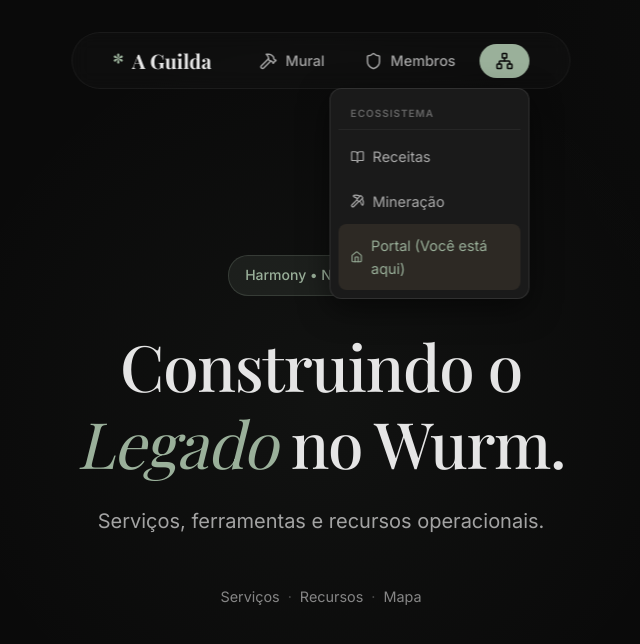
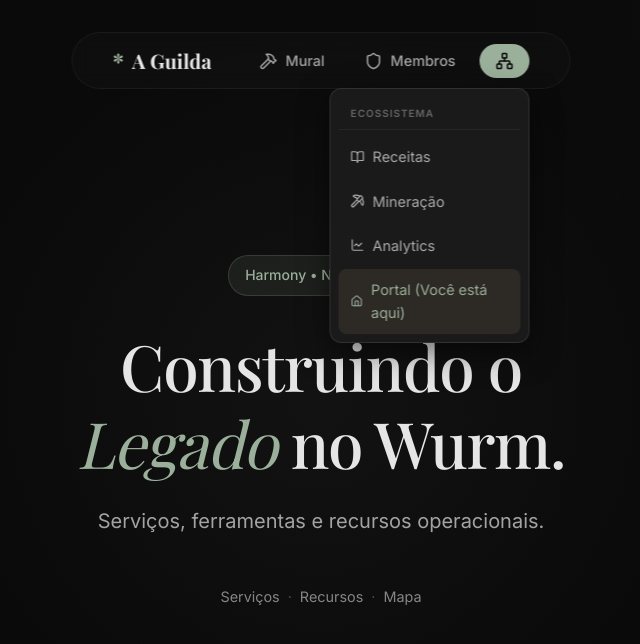
Before and after one commit to Jotasiete7/wurm-aguild-site, a React (Vite) app: page / in a window 1280 px wide. Both pictures are taken after a click on the button "Ecossistema A Guilda". Shown: the top 644 px of the page, without its empty margins (319-959 px from the left). Built offline with nearby package versions, Linux system fonts and the light colour scheme; no server answers; a web font is replaced by a local one.

Commit message:
feat: Implement a new `Navbar` component with navigation links, user authentication, and an ecosystem dropdown menu.

```diff
--- a/src/components/Navbar.tsx
+++ b/src/components/Navbar.tsx
@@ -1,5 +1,5 @@
 import { useState } from 'react';
-import { Hammer, Shield, Network, Home, Pickaxe, BookOpen } from 'lucide-react';
+import { Hammer, Shield, Network, Home, Pickaxe, BookOpen, LineChart } from 'lucide-react';
 import { Link, useNavigate, useLocation } from 'react-router-dom';
 import { useAuth } from '../context/AuthContext';
 import './Navbar.css';
@@ -48,6 +48,9 @@ export default function Navbar() {
                                 <a href="https://wurm-mining-tool.pages.dev" className="dropdown-item">
                                     <Pickaxe size={14} /> Mineração
                                 </a>
+                                <a href="https://wurm-analytics-journal.pages.dev" className="dropdown-item">
+                                    <LineChart size={14} /> Analytics
+                                </a>
                                 <div className="dropdown-item active">
                                     <Home size={14} /> Portal (Você está aqui)
                                 </div>
```
